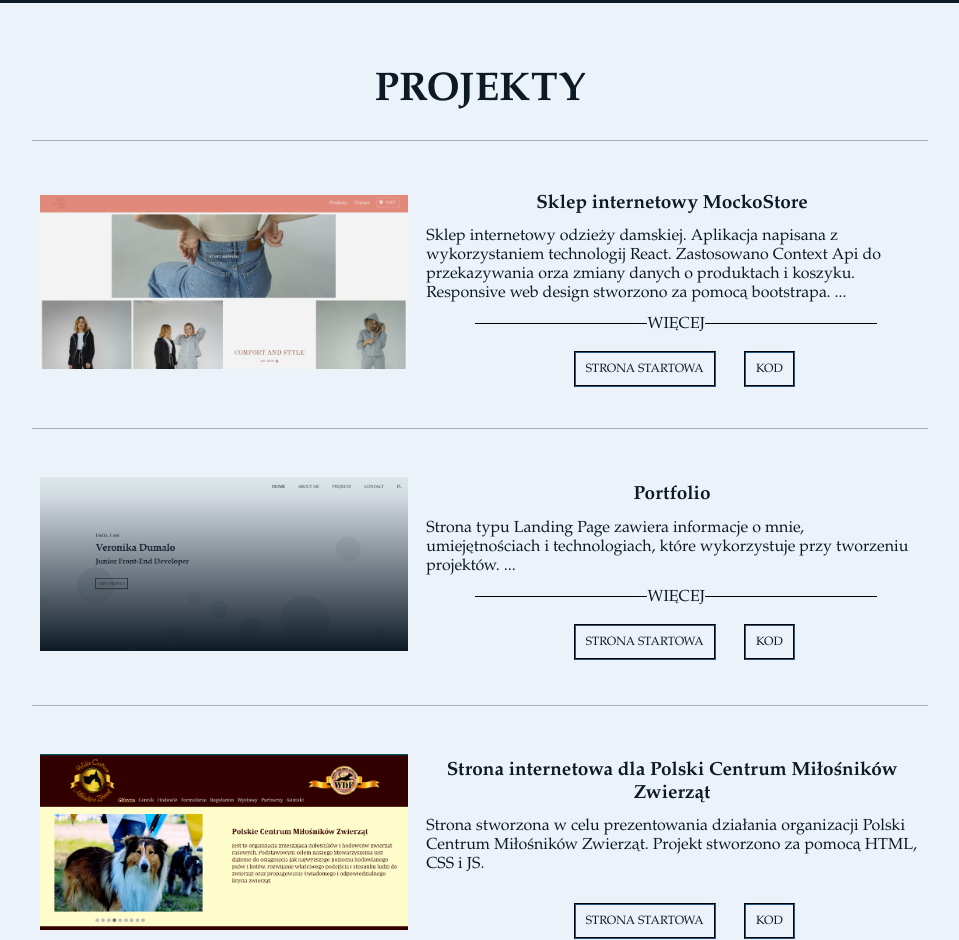
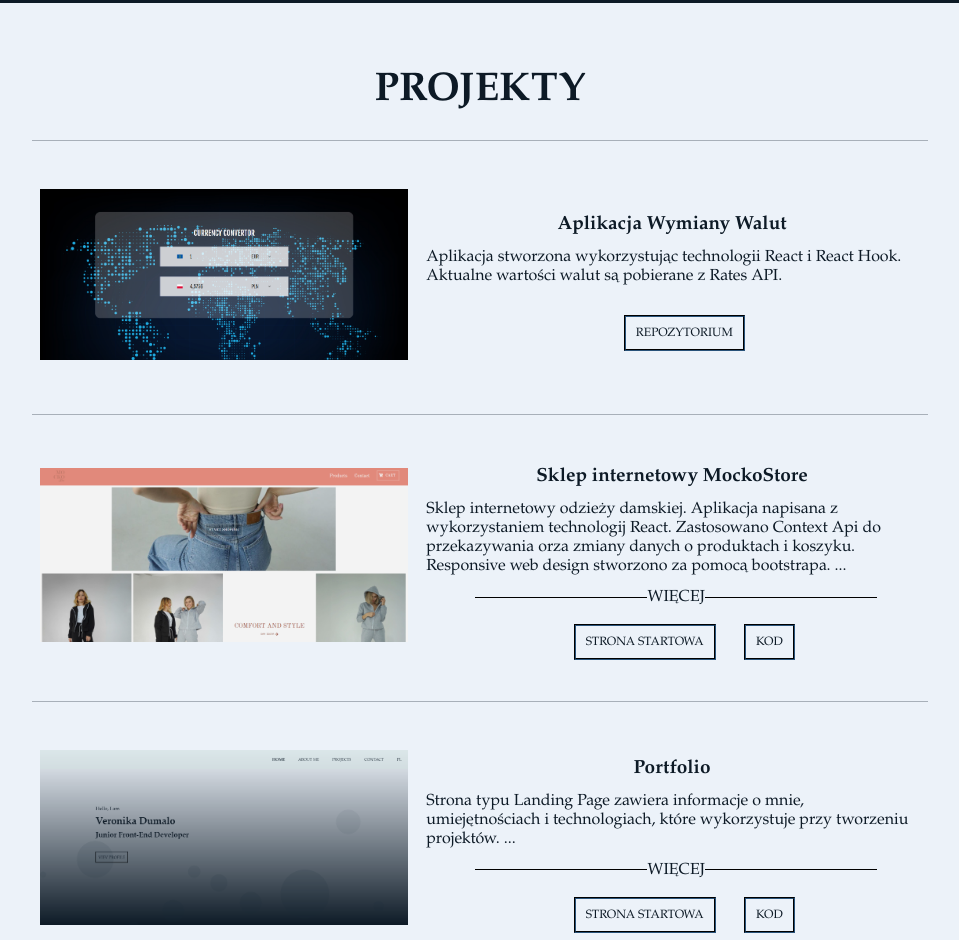
Before and after one commit to veronikadumalo/portfolio, a plain HTML site: page index-pl.html in a window 1280 px wide. Shown: the part 2066-3006 px from the top of the page, without its empty margins (160-1119 px from the left). Drawn offline with nearby package versions, Linux system fonts and the light colour scheme.

Commit message:
add currency converter app to polish version

```diff
--- a/index-pl.html
+++ b/index-pl.html
@@ -95,6 +95,20 @@
     <section id="projects" class="projects">
         <h1 class="section-title">PROJEKTY</h1>
         <div class="project-list">
+            <div class="project-box">
+                <a target="_blank" href="https://github.com/veronikadumalo/currency-converter"><img src="image/screen-converter.png" class="project-img" /></a>
+                <div class="project-text">
+                    <h1 class="project-title">
+                        Aplikacja Wymiany Walut
+                    </h1>
+                    <p class="project-description">
+                        Aplikacja stworzona wykorzystując technologii React i React Hook. Aktualne wartości walut są pobierane z Rates API.
+                    </p>
+                    <div class="project-button">
+                        <a href="https://github.com/veronikadumalo/currency-converter" target="_blank" class="project-button-link">REPOZYTORIUM</a>
+                    </div>
+                </div>
+            </div>
             <div class="project-box">
                 <a target="_blank" href="https://veronikadumalo.github.io/e-commerce"><img src="image/mocko.png" class="project-img" /></a>
                 <div class="project-text">
```
